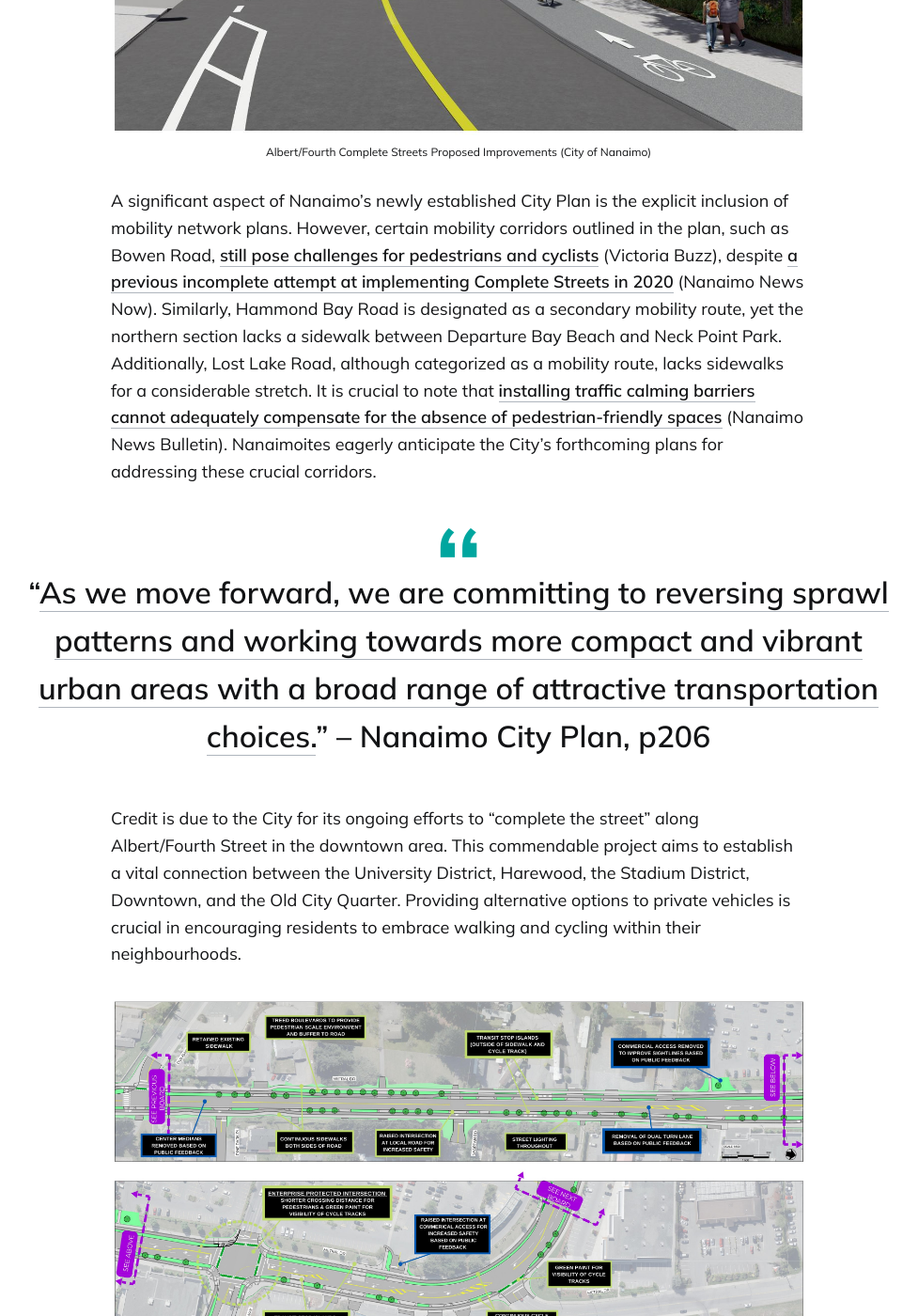
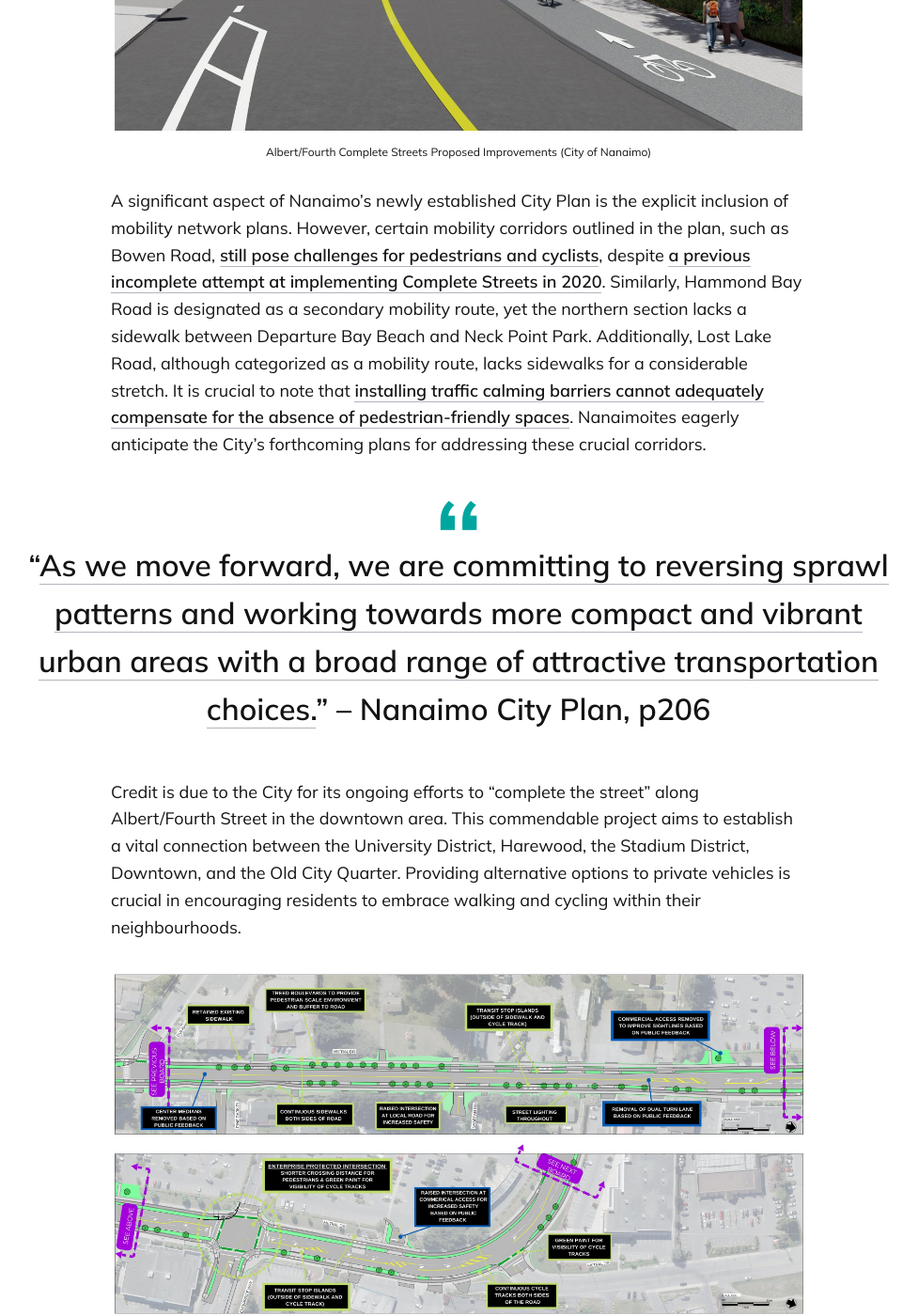
Before and after one commit to LaputanMachines/beautiful-nanaimo, a Jekyll site: the page built from _posts/2023-06-27-nanaimo-in-motion.md, in a window 1280 px wide and 1400 px high, scrolled down 1376 px. Shown: the whole window at 94% size, without its empty margins (152-1129 px from the left). Built offline with Jekyll 4.4.1, drawn with Linux system fonts in a browser that asks for light colours; comment, search, counter and statistics services are not loaded; some of the changed text lies outside the part shown.

Commit message:
Remove citations from next to links

```diff
--- a/_posts/2023-06-27-nanaimo-in-motion.md
+++ b/_posts/2023-06-27-nanaimo-in-motion.md
@@ -15,7 +15,7 @@ Nanaimo's recently-adopted City Plan emphasizes the need for our city to move aw
 ![Albert/Fourth Complete Streets Proposed Improvements (City of Nanaimo)]({{site.baseurl}}/images/nanaimo-in-motion/albert-street-complete-streets-artistic-rendering.jpg){:loading="lazy"}
 *Albert/Fourth Complete Streets Proposed Improvements (City of Nanaimo)*
 
-A significant aspect of Nanaimo's newly established City Plan is the explicit inclusion of mobility network plans. However, certain mobility corridors outlined in the plan, such as Bowen Road, [still pose challenges for pedestrians and cyclists](https://www.victoriabuzz.com/2021/01/woman-in-wheelchair-dies-from-car-collision-as-nanaimo-rcmp-investigate/) (Victoria Buzz), despite [a previous incomplete attempt at implementing Complete Streets in 2020](https://nanaimonewsnow.com/2020/10/30/major-upgrades-to-bowen-rd-corridor-substantially-complete/) (Nanaimo News Now). Similarly, Hammond Bay Road is designated as a secondary mobility route, yet the northern section lacks a sidewalk between Departure Bay Beach and Neck Point Park. Additionally, Lost Lake Road, although categorized as a mobility route, lacks sidewalks for a considerable stretch. It is crucial to note that [installing traffic calming barriers cannot adequately compensate for the absence of pedestrian-friendly spaces](https://www.nanaimobulletin.com/news/driver-taken-to-hospital-after-hitting-traffic-calming-barrier-on-nanaimos-lost-lake-road/) (Nanaimo News Bulletin). Nanaimoites eagerly anticipate the City's forthcoming plans for addressing these crucial corridors.
+A significant aspect of Nanaimo's newly established City Plan is the explicit inclusion of mobility network plans. However, certain mobility corridors outlined in the plan, such as Bowen Road, [still pose challenges for pedestrians and cyclists](https://www.victoriabuzz.com/2021/01/woman-in-wheelchair-dies-from-car-collision-as-nanaimo-rcmp-investigate/), despite [a previous incomplete attempt at implementing Complete Streets in 2020](https://nanaimonewsnow.com/2020/10/30/major-upgrades-to-bowen-rd-corridor-substantially-complete/). Similarly, Hammond Bay Road is designated as a secondary mobility route, yet the northern section lacks a sidewalk between Departure Bay Beach and Neck Point Park. Additionally, Lost Lake Road, although categorized as a mobility route, lacks sidewalks for a considerable stretch. It is crucial to note that [installing traffic calming barriers cannot adequately compensate for the absence of pedestrian-friendly spaces](https://www.nanaimobulletin.com/news/driver-taken-to-hospital-after-hitting-traffic-calming-barrier-on-nanaimos-lost-lake-road/). Nanaimoites eagerly anticipate the City's forthcoming plans for addressing these crucial corridors.
 
 > “[As we move forward, we are committing to reversing sprawl patterns and working towards more compact and vibrant urban areas with a broad range of attractive transportation choices.](https://www.nanaimo.ca/docs/city-plan-documents/city-plan---full-resolution-2022-jul-04.pdf)” – Nanaimo City Plan, p206
 
@@ -24,4 +24,4 @@ Credit is due to the City for its ongoing efforts to "complete the street" along
 ![Metral Complete Streets Mobility Improvements (City of Nanaimo)]({{site.baseurl}}/images/nanaimo-in-motion/metral-drive-transportation-diagram.jpg){:loading="lazy"}
 *Metral Complete Streets Mobility Improvements (City of Nanaimo)*
 
-More than 1500 Nanaimo residents actively participated in shaping the ReImagine Nanaimo City Plan, which showcases their collective aspiration for interconnected communities that are conducive to walking and cycling. Despite the city's expansive northern development, Nanaimo possesses a strong foundation and abundant untapped potential. With the goal of [doubling the number of journeys made on foot, by bicycle, and via public transportation by 2041](https://www.nanaimo.ca/docs/city-plan-documents/city-plan---full-resolution-2022-jul-04.pdf) (Nanaimo City Plan, p207), the City recognizes the imperative to continue expanding its active transportation network. Nanaimo's current trajectory of progress offers much to appreciate and celebrate, and we're thrilled to witness more individuals embracing the true essence of Nanaimo, experiencing it as it was originally intended: free from the confines of a car.
+More than 1500 Nanaimo residents actively participated in shaping the ReImagine Nanaimo City Plan, which showcases their collective aspiration for interconnected communities that are conducive to walking and cycling. Despite the city's expansive northern development, Nanaimo possesses a strong foundation and abundant untapped potential. With the goal of [doubling the number of journeys made on foot, by bicycle, and via public transportation by 2041](https://www.nanaimo.ca/docs/city-plan-documents/city-plan---full-resolution-2022-jul-04.pdf), the City recognizes the imperative to continue expanding its active transportation network. Nanaimo's current trajectory of progress offers much to appreciate and celebrate, and we're thrilled to witness more individuals embracing the true essence of Nanaimo, experiencing it as it was originally intended: free from the confines of a car.
```
